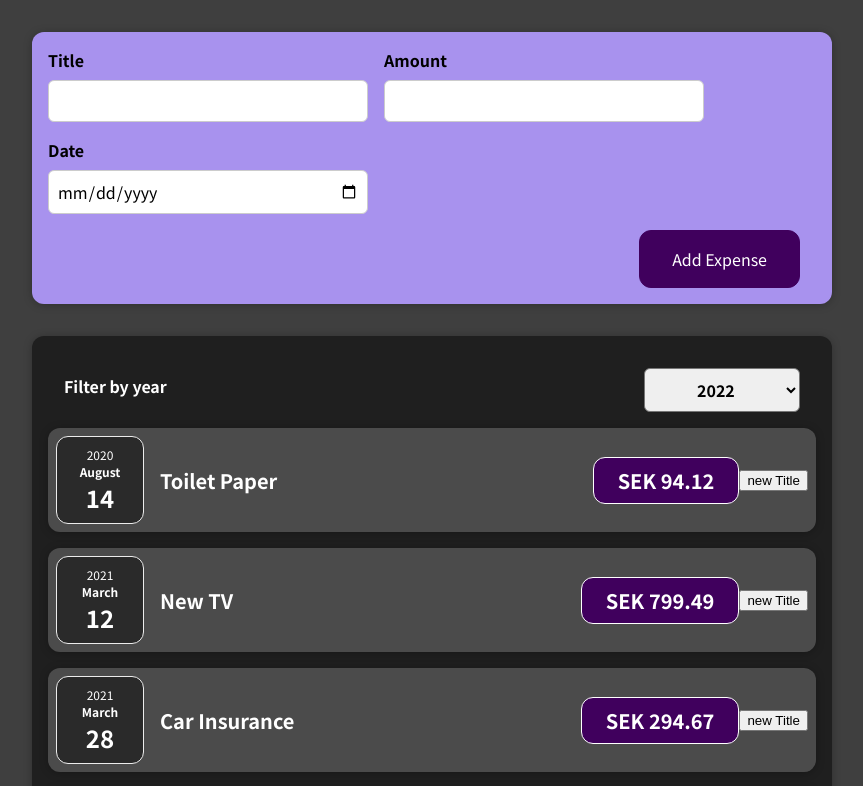
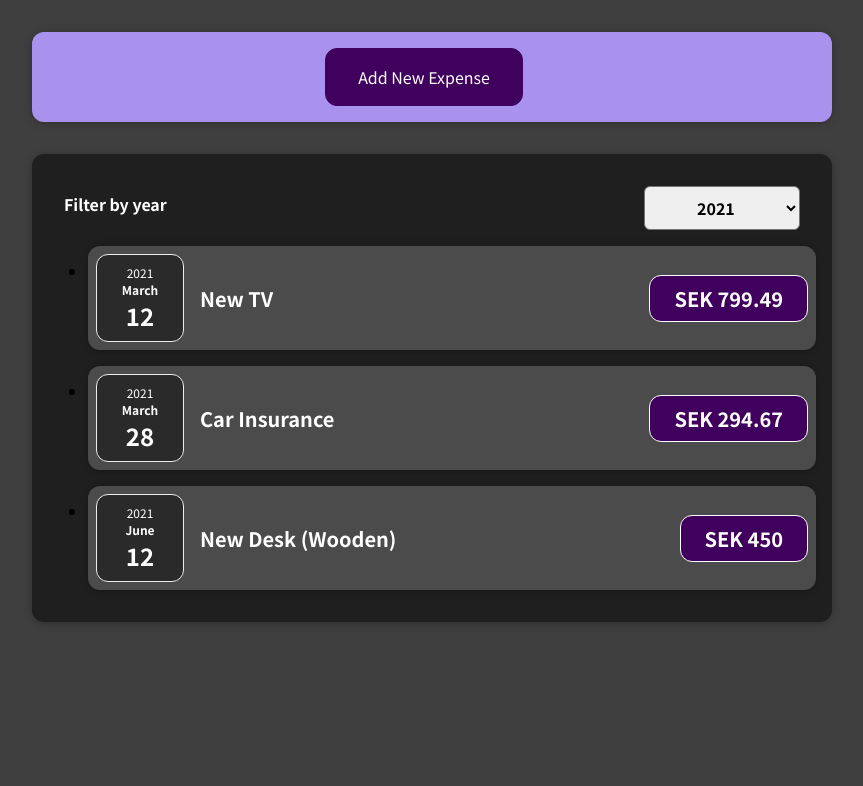
Before and after one commit to moitrayee3009/expense-tracker, a React (Create React App) app: page / in a window 1280 px wide. Shown: the top 786 px of the page, without its empty margins (208-1071 px from the left). Built offline with nearby package versions, Linux system fonts and the light colour scheme.

Commit message:
added conditional rendering

```diff
--- a/src/App.js
+++ b/src/App.js
@@ -1,9 +1,8 @@
-import React from 'react'
+import React, { useState } from 'react'
 import Expenses from './components/Expenses/Expenses'
 import NewExpense from './components/NewExpense/NewExpense'
 
-function App() {
-  const expenses = [
+const DUMMY_EXPENSES = [
   {
     id: 'e1',
     title: 'Toilet Paper',
@@ -22,12 +21,22 @@
     title: 'New Desk (Wooden)',
     amount: 450,
     date: new Date(2021, 5, 12)
+  },
+  {
+    id: 'e5',
+    title: 'Kitchen tissue',
+    amount: 20.12,
+    date: new Date(2020, 7, 19)
   }
 ]
 
+function App() {
+  const [expenses, setExpenses] = useState(DUMMY_EXPENSES)
+
   const addExpenseHandler = (expense) => {
-    console.log('App')
-    console.log(expense)
+    setExpenses((prevExpenses) => {
+      return [expense, ...prevExpenses]
+    })
   }
 
   return (
--- a/src/components/Expenses/ExpenseItem.js
+++ b/src/components/Expenses/ExpenseItem.js
@@ -1,25 +1,20 @@
-import React, { useState } from 'react'
+import React from 'react'
 import './ExpenseItem.css'
 import './ExpenseDate'
 import ExpenseDate from './ExpenseDate'
 import Card from '../UI/Card'
 
 function ExpenseItem(props) {
-  const [title, setTitle] = useState(props.title)
-
-  const clickHandler = () => {
-    setTitle('updated!!')
-  }
   return (
+    <li>
       <Card className='expense-item'>
-      {/* <div>{props.date.toISOString().split('T')[0]}</div> */}
         <ExpenseDate date={props.date} />
         <div className='expense-item__description'>
-        <h2>{title}</h2>
+          <h2>{props.title}</h2>
           <div className='expense-item__price'>SEK {props.amount}</div>
         </div>
-      <button onClick={clickHandler}> new Title</button>
       </Card>
+    </li>
   )
 }
 
--- a/src/components/Expenses/Expenses.js
+++ b/src/components/Expenses/Expenses.js
@@ -3,13 +3,18 @@
 import './Expense.css'
 import ExpenseItem from './ExpenseItem'
 import ExpensesFilter from './ExpensesFilter'
+import ExpensesList from './ExpensesList'
 
 function Expenses(props) {
-  const [filteredYear, setFilteredYear] = useState('2022')
+  const [filteredYear, setFilteredYear] = useState('2021')
 
   const filterYearHandler = (selectedYear) => {
     setFilteredYear(selectedYear)
   }
+
+  const filteredEXpensesByYear = props.data.filter((expense) => {
+    return expense.date.getFullYear().toString() === filteredYear
+  })
 
   return (
     <div>
@@ -18,14 +23,7 @@
           selected={filteredYear}
           onChangeFilterdYear={filterYearHandler}
         />
-        {props.data.map((expense, i) => (
-          <ExpenseItem
-            key={i}
-            title={expense.title}
-            date={expense.date}
-            amount={expense.amount}
-          />
-        ))}
+        <ExpensesList data={filteredEXpensesByYear} />
       </Card>
     </div>
   )
--- a/src/components/Expenses/ExpensesFilter.js
+++ b/src/components/Expenses/ExpensesFilter.js
@@ -4,7 +4,7 @@
 
 const ExpensesFilter = (props) => {
   const dropdownHandler = (e) => {
-    props.onChangeFilterdYear(e.target.valiue)
+    props.onChangeFilterdYear(e.target.value)
   }
 
   return (
--- /dev/null
+++ b/src/components/Expenses/ExpensesList.css
@@ -0,0 +1,9 @@
+.expenses-list {
+  list-style: none;
+  padding: 0;
+}
+
+.expenses-list__fallback {
+  color: white;
+  text-align: center;
+}
--- /dev/null
+++ b/src/components/Expenses/ExpensesList.js
@@ -0,0 +1,23 @@
+import React from 'react'
+import ExpenseItem from './ExpenseItem'
+import './ExpensesList.css'
+
+const ExpensesList = (props) => {
+  if (props.data.length === 0) {
+    return <h2 className='expenses-list__fallback'>No expenses found.</h2>
+  }
+  return (
+    <ul>
+      {props.data.map((expense) => (
+        <ExpenseItem
+          key={expense.id}
+          title={expense.title}
+          date={expense.date}
+          amount={expense.amount}
+        />
+      ))}
+    </ul>
+  )
+}
+
+export default ExpensesList
--- a/src/components/NewExpense/ExpenseForm.js
+++ b/src/components/NewExpense/ExpenseForm.js
@@ -69,6 +69,9 @@
         </div>
       </div>
       <div className='new-expense__actions'>
+        <button type='button' onClick={props.onCancel}>
+          Cancel
+        </button>
         <button type='submit'>Add Expense</button>
       </div>
     </form>
--- a/src/components/NewExpense/NewExpense.js
+++ b/src/components/NewExpense/NewExpense.js
@@ -1,20 +1,38 @@
-import React from 'react'
+import React, { useState } from 'react'
 import './NewExpense.css'
 import ExpenseForm from './ExpenseForm'
 
 const NewExpense = (props) => {
+  const [isEditing, setIsEditing] = useState(false)
+
   const saveExpenseDataHandler = (newExpenseData) => {
     const expenseData = {
       ...newExpenseData,
       id: Math.random().toString()
     }
     props.onAddExpense(expenseData)
-    console.log(expenseData)
+    setIsEditing(false)
+  }
+
+  const startEditingHandler = () => {
+    setIsEditing(true)
+  }
+
+  const stopEditingHandler = () => {
+    setIsEditing(false)
   }
 
   return (
     <div className='new-expense'>
-      <ExpenseForm onSaveExpenseData={saveExpenseDataHandler} />
+      {!isEditing && (
+        <button onClick={startEditingHandler}>Add New Expense</button>
+      )}
+      {isEditing && (
+        <ExpenseForm
+          onSaveExpenseData={saveExpenseDataHandler}
+          onCancel={stopEditingHandler}
+        />
+      )}
     </div>
   )
 }
```
Also changed, not shown: 1 other file (tests, documents, lock files or other folders). Lines whose indentation alone changed are shown as unchanged.
